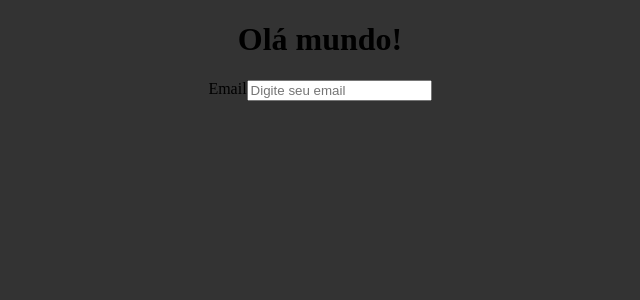
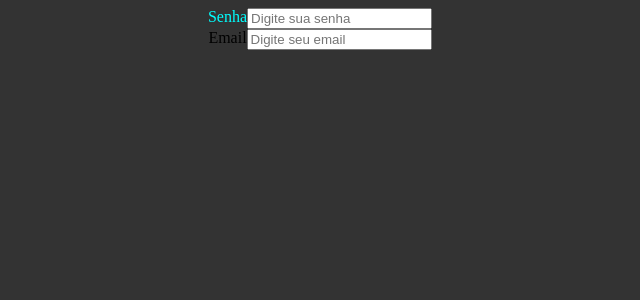
Before and after one commit to FariaP/Pomodoro-Black, a React (Vite) app: page / in a window 1280 px wide. Shown: the top 300 px of the page, without its empty margins (320-960 px from the left). Built offline with nearby package versions, Linux system fonts and the light colour scheme.

Commit message:
Utilizando css module

```diff
--- a/src/App.tsx
+++ b/src/App.tsx
@@ -4,7 +4,6 @@ import './style/global.css'
 export function App() {
     return (
         <>
-            <h1>Olá mundo!</h1>
             <form>
                 <label id="email">Email</label>
                 <input type="text" placeholder="Digite seu email" id="email" />
--- /dev/null
+++ b/src/components/Heading.module.css
@@ -0,0 +1,7 @@
+.heading {
+    background-color: rgb(2, 36, 14);
+}
+
+.cyan {
+    color: cyan;
+}
--- /dev/null
+++ b/src/components/Heading.tsx
@@ -0,0 +1,13 @@
+import styles from './Heading.module.css'
+
+
+export function Heading() {
+    return (
+        <>
+            <form className={styles.cyan}>
+                <label htmlFor="senha">Senha</label>
+                <input type="password" id="senha" placeholder="Digite sua senha" />
+            </form>
+        </>
+    )
+}
--- a/src/main.tsx
+++ b/src/main.tsx
@@ -1,9 +1,11 @@
 import { StrictMode } from 'react';
 import { createRoot } from 'react-dom/client';
 import { App } from './App';
+import { Heading } from './components/Heading';
 
 createRoot(document.getElementById('root')!).render(
   <StrictMode>
+    <Heading />
     <App />
-  </StrictMode>,
-);
+  </StrictMode>
+)
```
